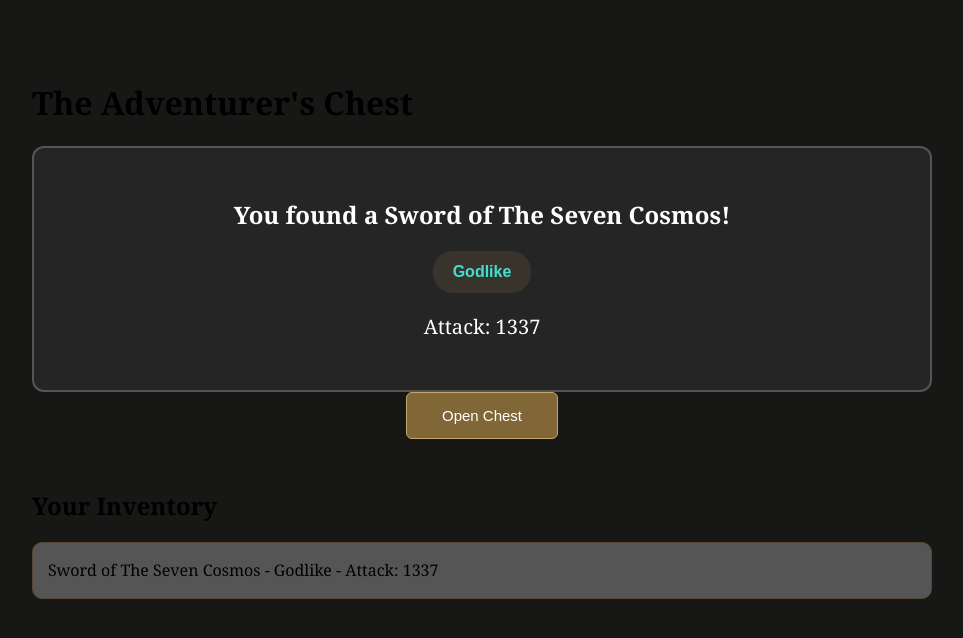
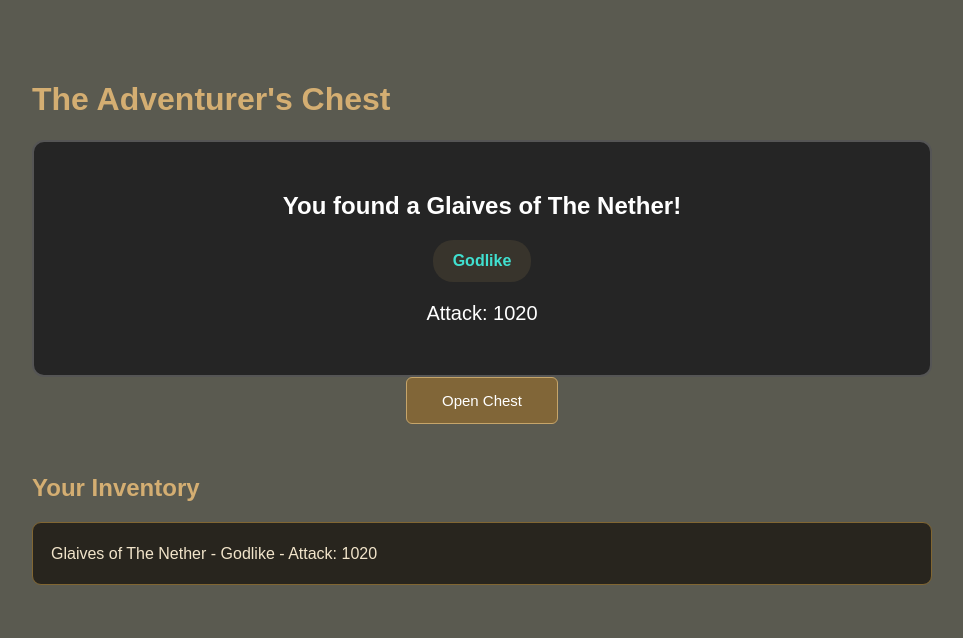
Before and after one commit to haakon26pg-sketch/JS-Oppgave-DOM-Manipulation, a plain HTML site: page index.html in a window 1280 px wide. Both pictures are taken after a click on the button "Open Chest". Shown: the whole page, without its empty margins (158-1121 px from the left). Drawn offline with Linux system fonts and the light colour scheme; a web font is replaced by a local one.

Commit message:
lagt til en fantasy medieval font til siden og fikset inventory cards til å bli mer synlige

```diff
--- a/script.js
+++ b/script.js
@@ -10,22 +10,37 @@ const lootBox = document.querySelector(".loot-box");
 
 const items = [
     {
-        name: "Rusty Sword",
+        name: "Rusty Axe",
         rarity: "Common",
         attack: 3
     },
+     {
+        name: "Wooden Staff",
+        rarity: "Common",
+        attack: 4
+    },
+       {
+        name: "Blunt Mace",
+        rarity: "Common",
+        attack: 3
+    },
+        {
+            name: "Blunt Mace",
+            rarity: "Uncommon",
+            attack: 3
+        },
      {
         name: "Rusty Sword",
         rarity: "Uncommon",
         attack: 6
     },
     {
-        name: "Steel Longsowrd",
+        name: "Steel Longsword",
         rarity: "Uncommon",
         attack: 12
     },
       {
-        name: "Steel Longsowrd",
+        name: "Steel Longsword",
         rarity: "Rare",
         attack: 17
     },
@@ -48,10 +63,16 @@ const items = [
         name: "Dragonslayer",
         rarity: "Legendary",
         attack: 75
-    },    {
-        name: "Sword of The Seven Cosmos",
+    },
+    {
+        name: "Spear of The Seven Cosmos",
         rarity: "Godlike",
         attack: 1337
+    },
+      {
+        name: "Glaives of The Nether",
+        rarity: "Godlike",
+        attack: 1020
     }
 ];
 
--- a/style.css
+++ b/style.css
@@ -1,9 +1,11 @@
 /* Designe loot-box div siden */
 
+@import url('https://fonts.googleapis.com/css2?family=Big+Shoulders:opsz,wght@10..72,100..900&family=Grenze+Gotisch:wght@100..900&family=Hanken+Grotesk:ital,wght@0,100..900;1,100..900&family=Imbue:opsz,wght@10..100,100..900&family=Inter:ital,opsz,wght@0,14..32,100..900;1,14..32,100..900&family=Jomhuria&family=Jura:wght@300..700&family=K2D:ital,wght@0,100;0,200;0,300;0,400;0,500;0,600;0,700;0,800;1,100;1,200;1,300;1,400;1,500;1,600;1,700;1,800&family=Lexend+Deca:wght@100..900&family=Outfit:wght@100..900&family=Red+Hat+Display:ital,wght@0,300..900;1,300..900&display=swap');
+
 body {
-    background-color: #171715;
-    color: #f1ec4ca;
-    font-family: Georgia, serif;
+    background-color: #5a5a50;
+    color: #f1ec4a;
+    font-family: "Grenze Gotisch", sans-serif;
     max-width: 900px;
     margin: 40px auto;
     padding: 20px;
@@ -75,4 +77,26 @@ body {
     line-height: 1.6;
 }
 
-/* Fikse  */
+/* Fikse heading farger */
+h1,
+.inventory h2 {
+    color: #d4ae72;
+    text-shadow: #d4ae72 1px;
+}
+
+/* Forbedre inventory cards  */
+#inventoryList li {
+    background-color: #28251e;
+    color: #f1e4ca;
+    border: 1px solid #816632;
+    border-radius: 9px;
+    padding: 18px;
+}
+
+.inventory {
+    margin-top: 50px;
+}
+
+.inventory h2 {
+    margin-bottom: 20px;
+}
```
